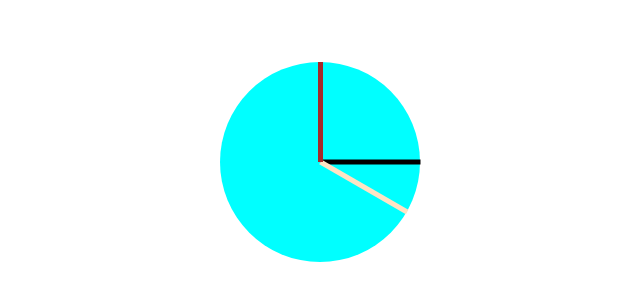
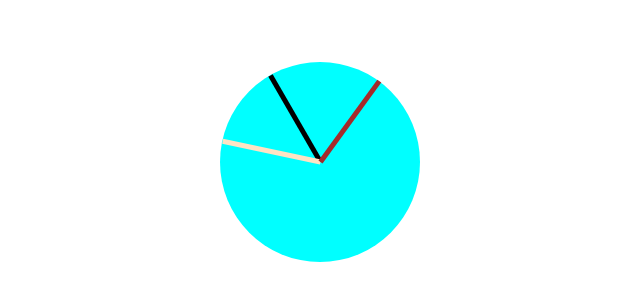
Before and after one commit to allansp9/javascript30, a plain HTML site: page 02 - JS and CSS Clock/index.html in a window 1280 px wide. Shown: the part 246-546 px from the top of the page, without its empty margins (320-960 px from the left). Drawn offline with Linux system fonts and the light colour scheme.

Commit message:
added clock functionality

```diff
--- a/02 - JS and CSS Clock/default.js
+++ b/02 - JS and CSS Clock/default.js
@@ -1,6 +1,19 @@
+const secondsPointer = document.querySelector(".seconds");
+const minutesPointer = document.querySelector(".minutes");
+const hoursPointer = document.querySelector(".hours");
+
 function setDate() {
   const now = new Date();
   const seconds = now.getSeconds();
+  const minutes = now.getMinutes();
+  const hours = now.getHours();
+  const secondsDegree = seconds / 60 * 360;
+  const minutesDegree = minutes / 60 * 360;
+  const hoursDegree = minutes / 12 * 360;
+  secondsPointer.style.transform = `rotate(${secondsDegree}deg)`;
+  minutesPointer.style.transform = `rotate(${minutesDegree}deg)`;
+  hoursPointer.style.transform = `rotate(${hoursDegree}deg)`;
+  console.log(hours);
 }
 
 setInterval(setDate, 1000);
--- a/02 - JS and CSS Clock/index.html
+++ b/02 - JS and CSS Clock/index.html
@@ -12,9 +12,9 @@
 <body>
 
   <div class="clock">
-    <div id="hours" class="pointer"></div>
-    <div id="minutes" class="pointer"></div>
-    <div id="seconds" class="pointer"></div>
+    <div class="hours pointer"></div>
+    <div class="minutes pointer"></div>
+    <div class="seconds pointer"></div>
   </div>
 
 
--- a/02 - JS and CSS Clock/style.css
+++ b/02 - JS and CSS Clock/style.css
@@ -21,17 +21,17 @@ body {
   position: absolute;
 }
 
-#hours {
+.hours {
   background-color: black;
   transform: rotate(90deg);
 }
 
-#minutes {
+.minutes {
   background-color: bisque;
   transform: rotate(120deg);
 }
 
-#seconds {
+.seconds {
   background-color: brown;
   transform: rotate(0deg);
 }
```
